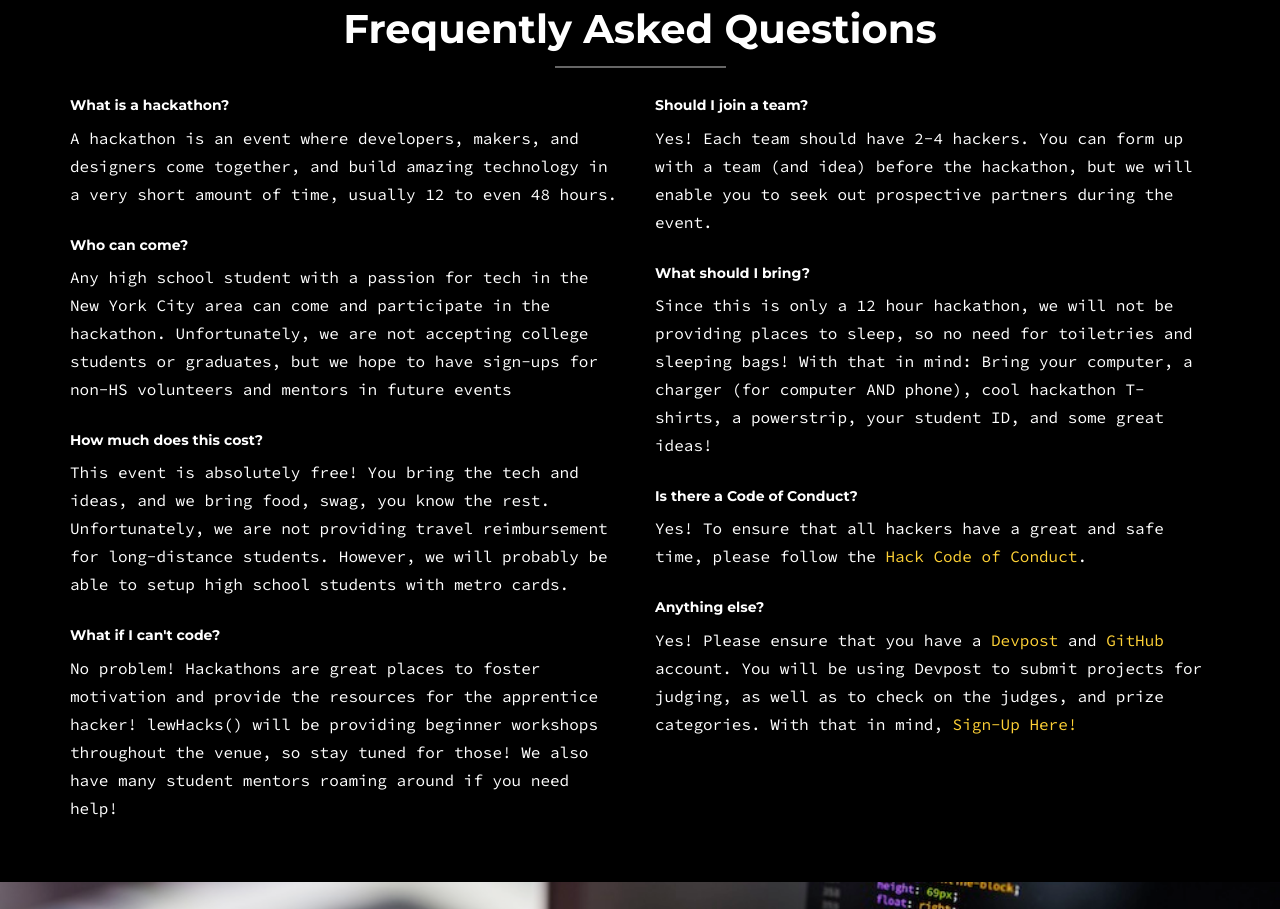
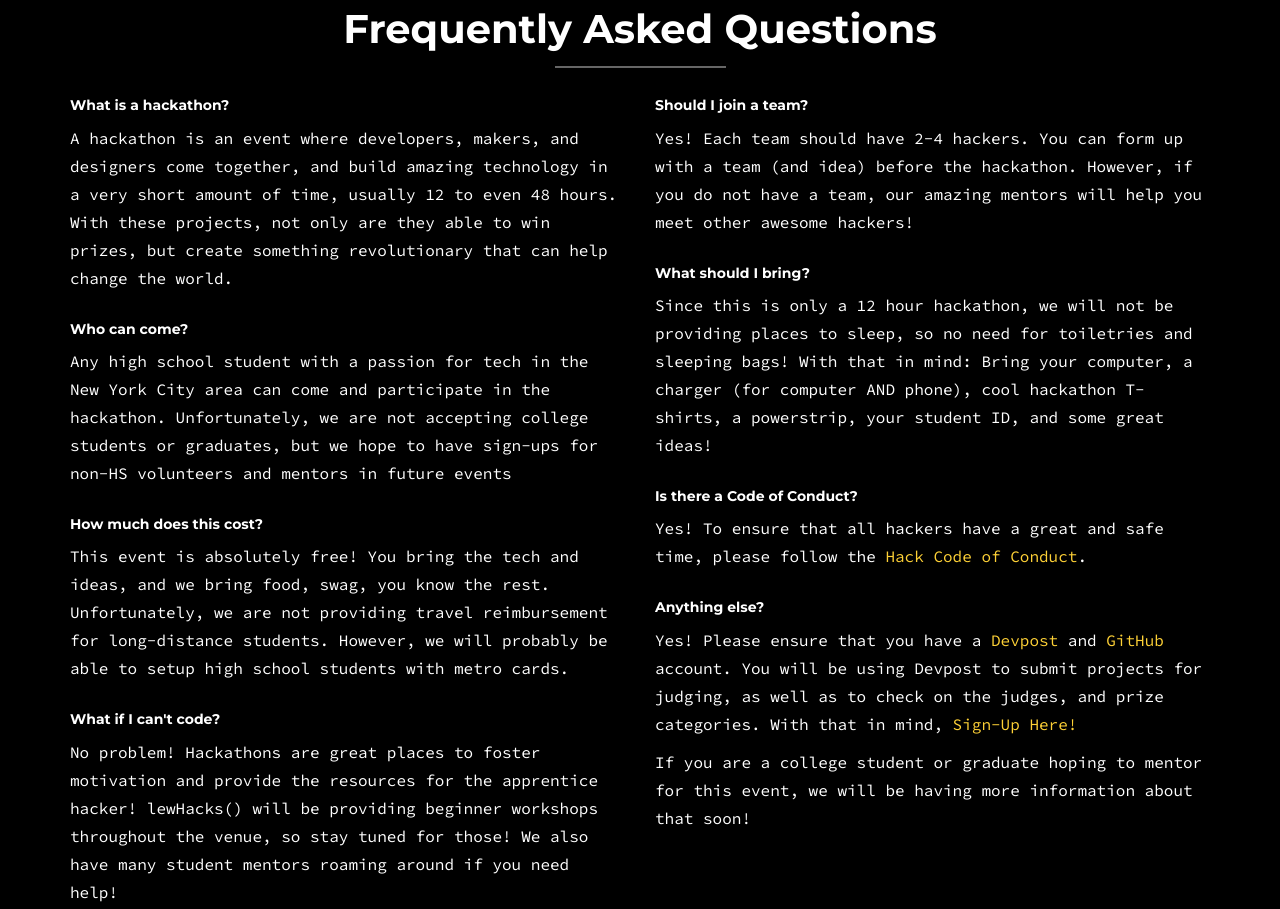
Before and after one commit to lewhacks/lewhacks.github.io, a website: page index.html in a window 1280 px wide. Shown: the part 1580-2489 px from the top of the page. Drawn offline with nearby package versions, Linux system fonts and the light colour scheme; a web font is replaced by a local one.

Commit message:
Minor changes

```diff
--- a/index.html
+++ b/index.html
@@ -138,7 +138,8 @@
                 <div class="col-lg-6">
                   <h5 class="question"><b>What is a hackathon?</b></h5>
                   <p class="light"> A hackathon is an event where developers, makers, and designers come together,
-                  and build amazing technology in a very short amount of time, usually 12 to even 48 hours.</p>
+                  and build amazing technology in a very short amount of time, usually 12 to even 48 hours. With these projects,
+                  not only are they able to win prizes, but create something revolutionary that can help change the world.</p>
                   <h5 class="question"><b>Who can come?</b></h5>
                   <p class="light"> Any high school student with a passion for tech in the New York City area
                   can come and participate in the hackathon. Unfortunately, we are not accepting college students or
@@ -155,7 +156,7 @@
                 <div class="col-lg-6">
                   <h5 class="question"><b>Should I join a team? </b></h5>
                   <p class="light"> Yes! Each team should have 2-4 hackers. You can form up with a team (and idea) before
-                  the hackathon, but we will enable you to seek out prospective partners during the event. </p>
+                  the hackathon. However, if you do not have a team, our amazing mentors will help you meet other awesome hackers! </p>
                   <h5 class="question"><b>What should I bring? </b></h5>
                   <p class="light"> Since this is only a 12 hour hackathon, we will not be providing places to sleep, so
                   no need for toiletries and sleeping bags! With that in mind: Bring your computer, a charger (for computer AND phone),
@@ -167,6 +168,8 @@
                   <p class="light"> Yes! Please ensure that you have a <a href="https://devpost.com/">Devpost</a> and <a href="https://github.com/">GitHub</a>
                   account. You will be using Devpost to submit projects for judging, as well as to check on the judges, and prize categories.
                   With that in mind, <a href="#signup">Sign-Up Here!</a></p>
+                  <p class="light"> If you are a college student or graduate hoping to mentor for this event, we will be having more information about that soon! </p>
+
 
                 </div>
             </div>
@@ -229,11 +232,11 @@
                             </li>
                             <li><a href="mailto:ex0dus@codemuch.tech"><i class="fa fa-envelope"></i></a>
                             </li>
+                        </ul>
                             <br>
                             <p> Alan is a sophomore at Francis Lewis High School with a background in cybersecurity and Linux systems. He specializes in
                             security-oriented programming, penetration testing, and loves to work with operating systems and low-level code. He hopes to
                             bring about a more digitally free and open world. </p>
-                        </ul>
                     </div>
                 </div>
                 <div class="col-sm-4">
@@ -330,8 +333,22 @@
             </div>
         </div>
     </section>
+    <!--
+    <section id="sponsor">
+      <div class= "container">
+        <div class="container">
+          <div class="col-lg-12 text-center">
+            <h1 class="section-heading">Sponsors</h1>
+            <hr class="small">
+            <br>
+          </div>
+          <div class="col-lg-12">
+            <img src= "img/logos/intel.png" width="400">
+            <img src= "img/logos/insomniacookies.jpg" width="200">
 
-
+          </div>
+        </div>
+      </div>-->
 
     <footer id="contact">
         <div class="container">
```
Also changed, not shown: favicon.ico, icon.jpeg (deleted), img/logos/applebees.jpeg (added), img/logos/bostonmarket.png (added), img/logos/creative-market.jpg (deleted), img/logos/designmodo.jpg (deleted), img/logos/envato.jpg (deleted), img/logos/gettech.png (added), img/logos/insomniacookies.jpg (added), img/logos/intel.png (added), img/logos/starbucks.png (added), img/logos/themeforest.jpg (deleted).
